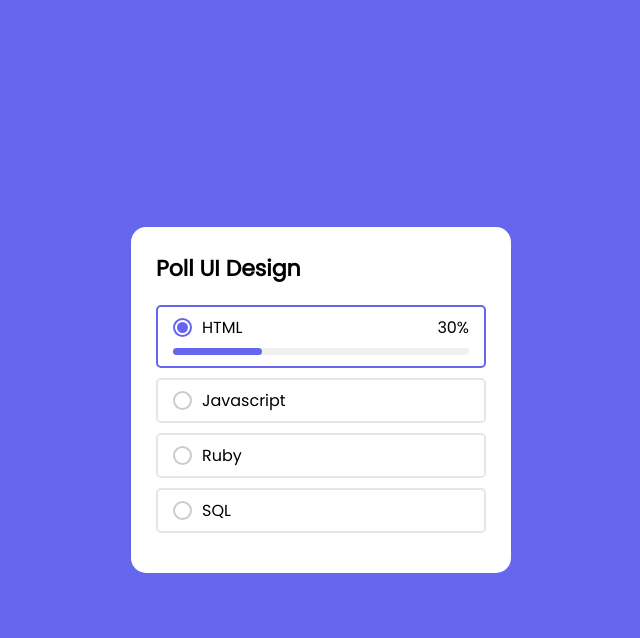
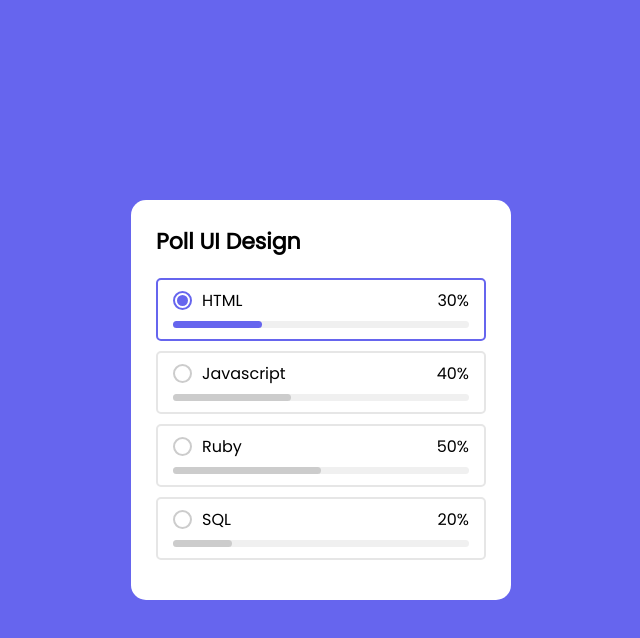
Before and after one commit to robkondrat/poll_ui_design, a plain HTML site: page index.html in a window 1280 px wide. Both pictures are taken after a click on the label "HTML". Shown: the whole page, without its empty margins (319-959 px from the left). Drawn offline with Linux system fonts and the light colour scheme.

Commit message:
initial click makes one selection, shows all percentages and progress bars, click to change selection

```diff
--- a/index.html
+++ b/index.html
@@ -57,7 +57,15 @@
     for (let i = 0; i < options.length; i++) {
       options[i].addEventListener("click", () => {
         options[i].classList.add("selected");
-        console.log(options[i])
+        for (let k = 0; k < options.length; k++) {
+          if (options[k].classList.contains("selected")) {
+            options[k].classList.remove("selected");
+          }
+        }
+        options[i].classList.add("selected");
+        for (let j = 0; j < options.length; j++) {
+          options[j].classList.add("selectall");
+        }
       })
     }
   </script>
--- a/style.css
+++ b/style.css
@@ -54,11 +54,9 @@ label .row .circle {
   margin-right: 10px;
   border: 2px solid #ccc;
   border-radius: 50%;
-  transition: all 0.2s ease;
 }
 label.selected .row .circle {
   border-color: #6665ee;
-
 }
 .row .circle::after {
   content: "";
@@ -111,3 +109,6 @@ label.selected .progress::after {
 label.selected :is(.percent, .progress) {
   display: block;
 }
+label.selectall :is(.percent, .progress) {
+  display: block;
+}
```
